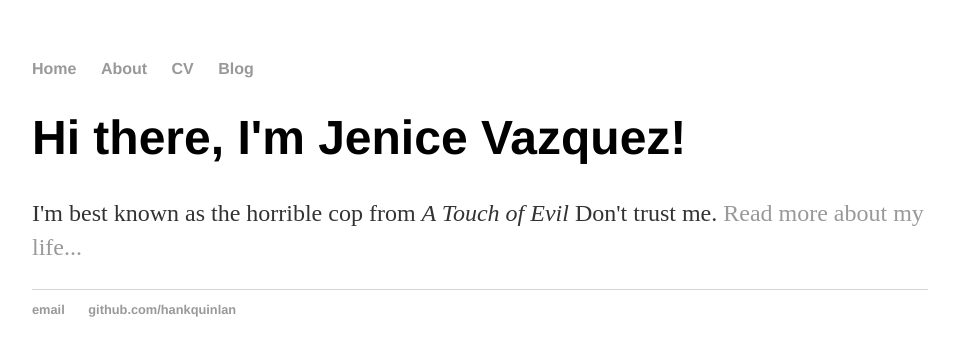
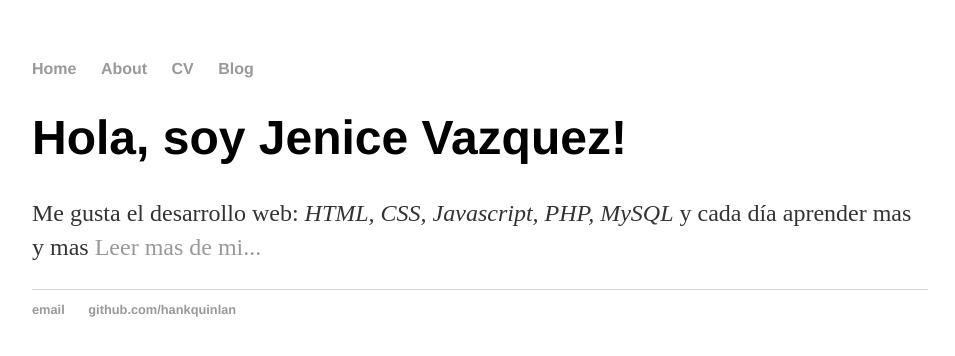
Before and after one commit to jenicevazquez/vampirak.github.io, a Jekyll site: the page built from index.html, in a window 1280 px wide. Shown: the top 356 px of the page, without its empty margins (160-1115 px from the left). Built offline with Jekyll 4.4.1, drawn with Linux system fonts in a browser that asks for light colours.

Commit message:
cambio de texto en index

```diff
--- a/index.html
+++ b/index.html
@@ -1,9 +1,9 @@
 ---
 layout: default
-title: Jenice Vazquez, Desarrollo Web
+title: Desarrollo Web JV
 ---
 <div class="blurb">
-	<h1>Hi there, I'm Jenice Vazquez!</h1>
-	<p>I'm best known as the horrible cop from <em>A Touch of Evil</em>
-    Don't trust me. <a href="/about">Read more about my life...</a></p>
+	<h1>Hola, soy Jenice Vazquez!</h1>
+	<p>Me gusta el desarrollo web: <em>HTML, CSS, Javascript, PHP, MySQL</em>
+    y cada día aprender mas y mas  <a href="/about">Leer mas de mi...</a></p>
 </div><!-- /.blurb -->
```
